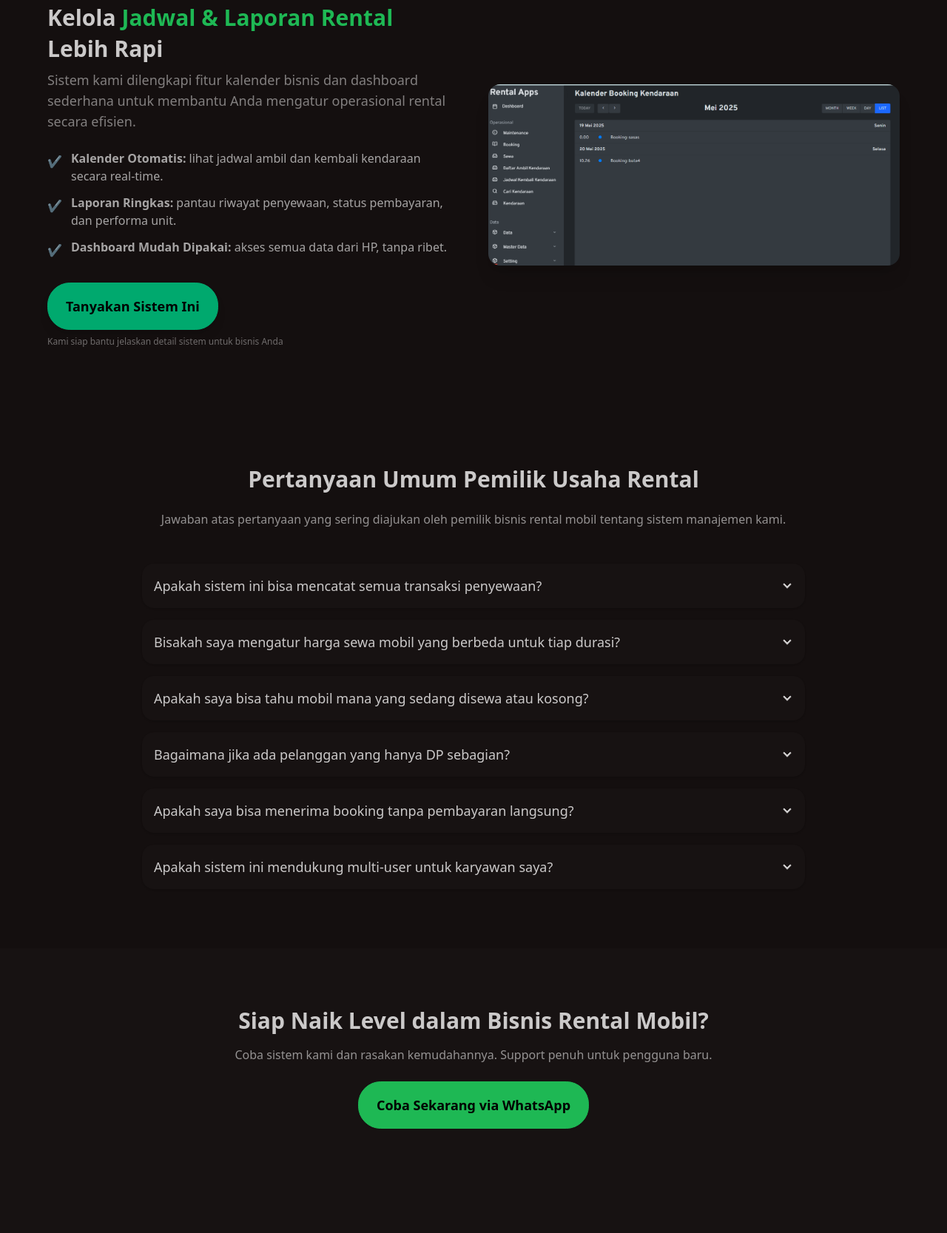
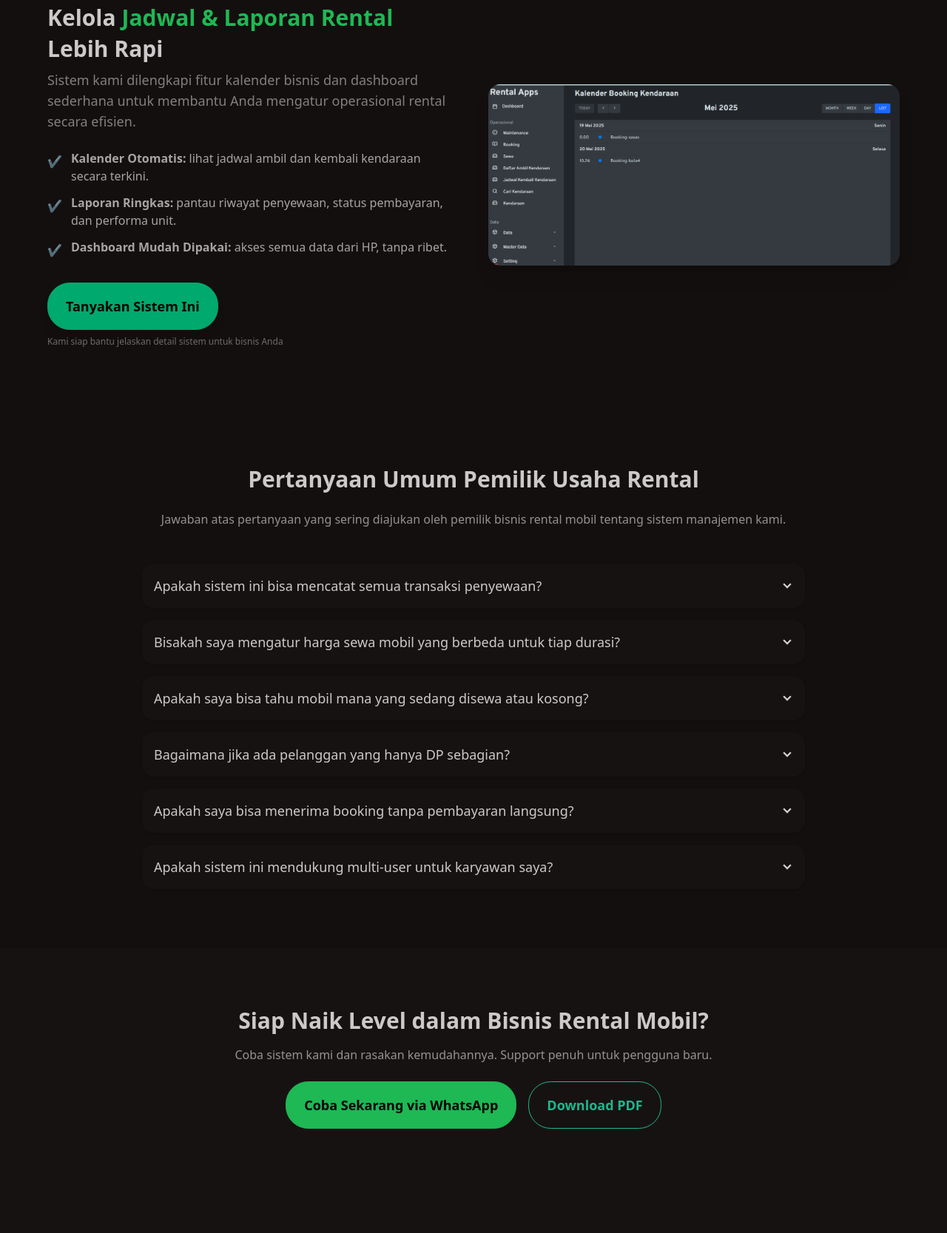
Before and after one commit to arfiadha/rtls, a plain HTML site: page index.html in a window 1280 px wide. Shown: the part 1116-2783 px from the top of the page at 74% size. Drawn offline with nearby package versions, Linux system fonts and the light colour scheme.

Commit message:
Update index.html

```diff
--- a/index.html
+++ b/index.html
@@ -29,7 +29,7 @@
     <!-- Menu (Desktop) -->
     <div class="hidden lg:flex gap-6 items-center">
       <a href="#fitur" class="text-base-content hover:text-primary transition-colors">Fitur</a>
-      <a href="#kendaraan" class="text-base-content hover:text-primary transition-colors">Kendaraan</a>
+
       <a href="#alur" class="text-base-content hover:text-primary transition-colors">Alur</a>
       <a href="#faq" class="text-base-content hover:text-primary transition-colors">FAQ</a>
     </div>
@@ -54,7 +54,7 @@
       <ul tabindex="0"
           class="menu menu-sm dropdown-content mt-3 z-[1] p-4 shadow bg-base-100 rounded-box w-52 space-y-2">
         <li><a href="#fitur">Fitur</a></li>
-        <li><a href="#kendaraan">Kendaraan</a></li>
+
         <li><a href="#alur">Alur</a></li>
         <li><a href="#faq">FAQ</a></li>
         <li><a href="https://wa.me/+6285801399528" target="_blank" class="btn btn-primary btn-sm mt-2">Pesan Sekarang</a></li>
@@ -102,7 +102,7 @@
         </div>
         <h3 class="font-semibold text-lg mb-2">Cek Ketersediaan</h3>
         <p class="text-sm text-base-content/70 leading-relaxed">
-          Pilih tanggal & waktu. Sistem akan menampilkan mobil yang tersedia secara <strong>real-time</strong>.
+          Pilih tanggal & waktu. Sistem akan menampilkan mobil yang tersedia secara <strong>terkini</strong>.
         </p>
       </div>
 
@@ -163,7 +163,7 @@
       <ul class="list-none space-y-3 text-base-content/80 text-pretty mb-8">
         <li class="flex items-start gap-3">
           <span class="text-success mt-1">✔</span>
-          <span><strong>Kalender Otomatis:</strong> lihat jadwal ambil dan kembali kendaraan secara real-time.</span>
+          <span><strong>Kalender Otomatis:</strong> lihat jadwal ambil dan kembali kendaraan secara terkini.</span>
         </li>
         <li class="flex items-start gap-3">
           <span class="text-success mt-1">✔</span>
@@ -244,7 +244,7 @@
         </div>
         <div class="collapse-content text-base-content/80">
           <p>
-            Tentu. Sistem menyediakan fitur pelacakan unit secara real-time, termasuk status “tersedia”, “disewa”, “booking”, atau “maintenance”.
+            Tentu. Sistem menyediakan fitur pelacakan unit secara terkini, termasuk status “tersedia”, “disewa”, “booking”, atau “maintenance”.
           </p>
         </div>
       </div>
@@ -294,14 +294,27 @@
 
 
     <!-- CTA SECTION -->
-    <section class="py-20 px-6">
-      <div class="max-w-3xl mx-auto text-center">
-        <h2 class="text-3xl font-bold mb-4">Siap Naik Level dalam Bisnis Rental Mobil?</h2>
-        <p class="text-base-content/70 mb-6">Coba sistem kami dan rasakan kemudahannya. Support penuh untuk pengguna baru.</p>
-        <a href="https://wa.me/+6285801399528" target="_blank" class="btn btn-primary btn-lg">Coba Sekarang via WhatsApp</a>
-      </div>
+<section class="py-20 px-6">
+  <div class="max-w-3xl mx-auto text-center">
+    <h2 class="text-3xl font-bold mb-4">Siap Naik Level dalam Bisnis Rental Mobil?</h2>
+    <p class="text-base-content/70 mb-6">Coba sistem kami dan rasakan kemudahannya. Support penuh untuk pengguna baru.</p>
 
-    </section>
+    <div class="flex flex-col sm:flex-row gap-4 justify-center">
+      <a href="https://wa.me/+6285801399528" target="_blank" class="btn btn-primary btn-lg">
+        Coba Sekarang via WhatsApp
+      </a>
+
+      <a
+        href="https://github.com/arfiadha/rtls/raw/3177df9e6b41179b7ee8425f90ac6a78b67ecdce/New%20FInal%20Tak%20Lagi%20Repot%20Urus%20Jadwal.pdf"
+        download
+        class="btn btn-outline btn-secondary btn-lg"
+      >
+        Download PDF
+      </a>
+    </div>
+  </div>
+</section>
+
 <section id="testimoni" class="bg-base-100 py-16 px-6">
   <div class="max-w-5xl mx-auto text-center">
     <h2 class="text-3xl font-bold mb-8">Apa Kata Pengguna Kami?</h2>
```
